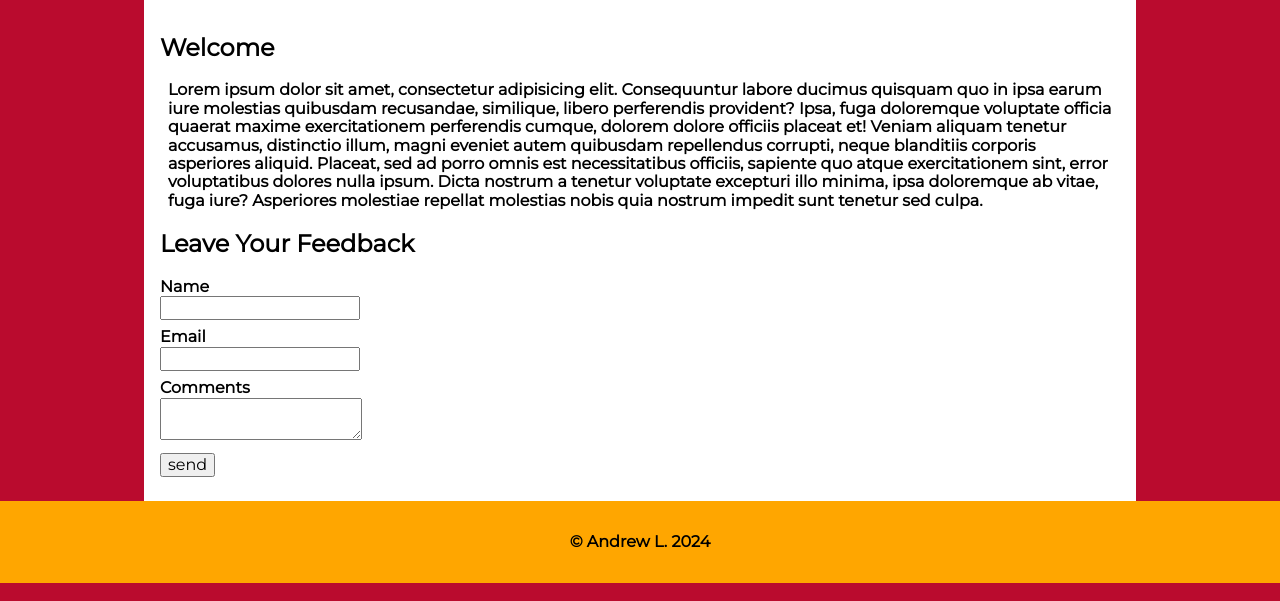
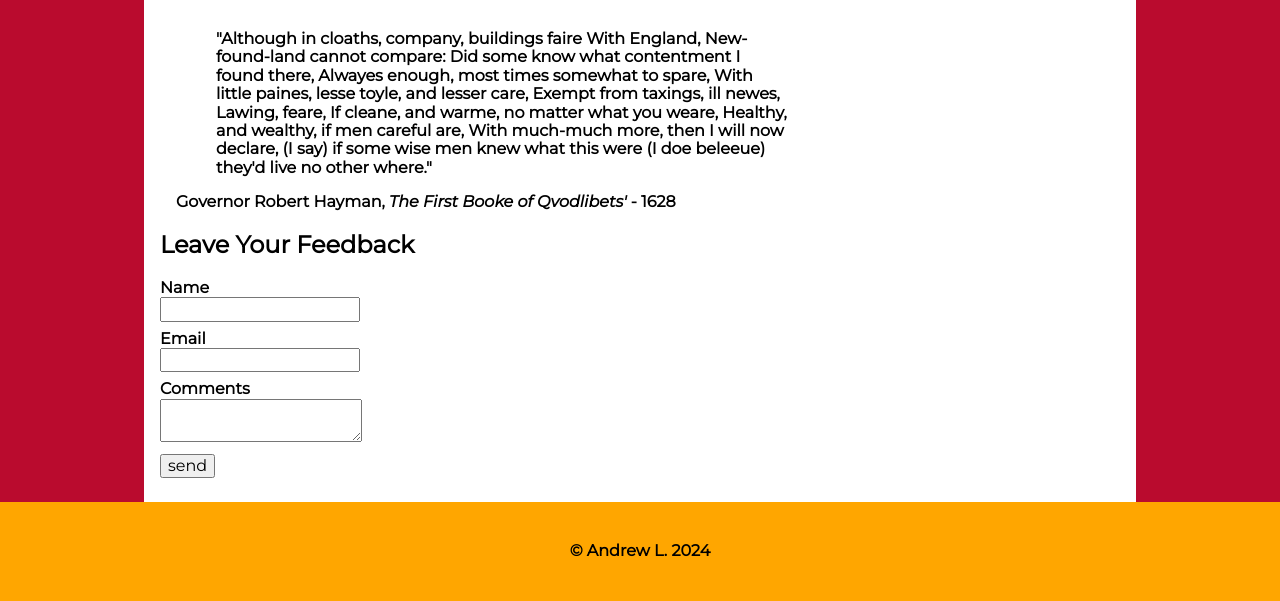
Before and after one commit to aleb88/country-website, a plain HTML site: page index.html in a window 1280 px wide. Shown: the part 802-1403 px from the top of the page. Drawn offline with Linux system fonts and the light colour scheme.

Commit message:
add blockquote to homepage

```diff
--- a/index.html
+++ b/index.html
@@ -1,13 +1,15 @@
 <!DOCTYPE html>
 <html lang="en">
-
   <head>
     <meta charset="UTF-8" />
     <meta name="viewport" content="width=device-width, initial-scale=1.0" />
     <title>Document</title>
-    <link rel="preconnect" href="https://fonts.googleapis.com">
-    <link rel="preconnect" href="https://fonts.gstatic.com" crossorigin>
-    <link href="https://fonts.googleapis.com/css2?family=Montserrat:ital@0;1&display=swap" rel="stylesheet">
+    <link rel="preconnect" href="https://fonts.googleapis.com" />
+    <link rel="preconnect" href="https://fonts.gstatic.com" crossorigin />
+    <link
+      href="https://fonts.googleapis.com/css2?family=Montserrat:ital@0;1&display=swap"
+      rel="stylesheet"
+    />
     <link rel="icon" type="image/png" href="favicon-96x96.png" sizes="96x96" />
     <link rel="icon" type="image/svg+xml" href="favicon.svg" />
     <link rel="shortcut icon" href="favicon.ico" />
@@ -24,7 +26,8 @@
         <button class="btn-menu" id="btn-menu">
           <span class="button-content">
             <span class="text">Menu</span>
-                    <span class="bar"></span> </span><!-- end button-content -->
+            <span class="bar"></span> </span
+          ><!-- end button-content -->
         </button>
         <nav id="main-navigation">
           <ul>
@@ -36,30 +39,48 @@
         </nav>
       </header>
 
-            <video class="banner" autoplay muted loop id="banner-video" src="media/banner-video-fhd.mp4"></video>
+      <video
+        class="banner"
+        autoplay
+        muted
+        loop
+        id="banner-video"
+        src="media/banner-video-fhd.mp4"
+      ></video>
 
       <main>
-            <h2>Welcome</h2>
-            <p>Lorem ipsum dolor sit amet, consectetur adipisicing elit. Consequuntur labore ducimus quisquam quo in ipsa earum iure molestias quibusdam recusandae, similique, libero perferendis provident? Ipsa, fuga doloremque voluptate officia quaerat maxime exercitationem perferendis cumque, dolorem dolore officiis placeat et! Veniam aliquam tenetur accusamus, distinctio illum, magni eveniet autem quibusdam repellendus corrupti, neque blanditiis corporis asperiores aliquid. Placeat, sed ad porro omnis est necessitatibus officiis, sapiente quo atque exercitationem sint, error voluptatibus dolores nulla ipsum. Dicta nostrum a tenetur voluptate excepturi illo minima, ipsa doloremque ab vitae, fuga iure? Asperiores molestiae repellat molestias nobis quia nostrum impedit sunt tenetur sed culpa.</p>
+        <blockquote
+          cite="https://en.wikipedia.org/wiki/Newfoundland_(island)#Colonization"
+        >
+          <p>"Although in cloaths, company, buildings faire With England,
+            New-found-land cannot compare: Did some know what contentment I found
+            there, Alwayes enough, most times somewhat to spare, With little
+            paines, lesse toyle, and lesser care, Exempt from taxings, ill newes,
+            Lawing, feare, If cleane, and warme, no matter what you weare,
+            Healthy, and wealthy, if men careful are, With much-much more, then I
+            will now declare, (I say) if some wise men knew what this were (I doe
+            beleeue) they'd live no other where."</p>
+        </blockquote>
+        <p>
+          Governor Robert Hayman,
+          <cite>The First Booke of Qvodlibets'</cite> - 1628
+        </p>
+
         <h2 class="form-heading">Leave Your Feedback</h2>
         <form action="#" method="post" name="contact">
           <label for="firstname">Name</label>
-                <input type="text" name="firstname" id="firstname" required>
+          <input type="text" name="firstname" id="firstname" required />
           <label for="email">Email</label>
-                <input type="email" name="email" id="email" required>
+          <input type="email" name="email" id="email" required />
           <label for="comments">Comments</label>
           <textarea name="comments" id="comments" required></textarea>
-                <input type="submit" value="send">
+          <input type="submit" value="send" />
         </form>
       </main>
 
       <footer>
-
         <p>© Andrew L. 2024</p>
-
       </footer>
     </div>
-
   </body>
-
 </html>
--- a/styles/styles.css
+++ b/styles/styles.css
@@ -9,7 +9,14 @@ video {
 }
 
 p{
-    margin: 0.5rem;
+    margin: 1rem;
+}
+
+@media (min-width: 720px) {
+    blockquote p {
+        width: 65%;
+    }
+
 }
 
 
```
Lines whose indentation alone changed are shown as unchanged.
